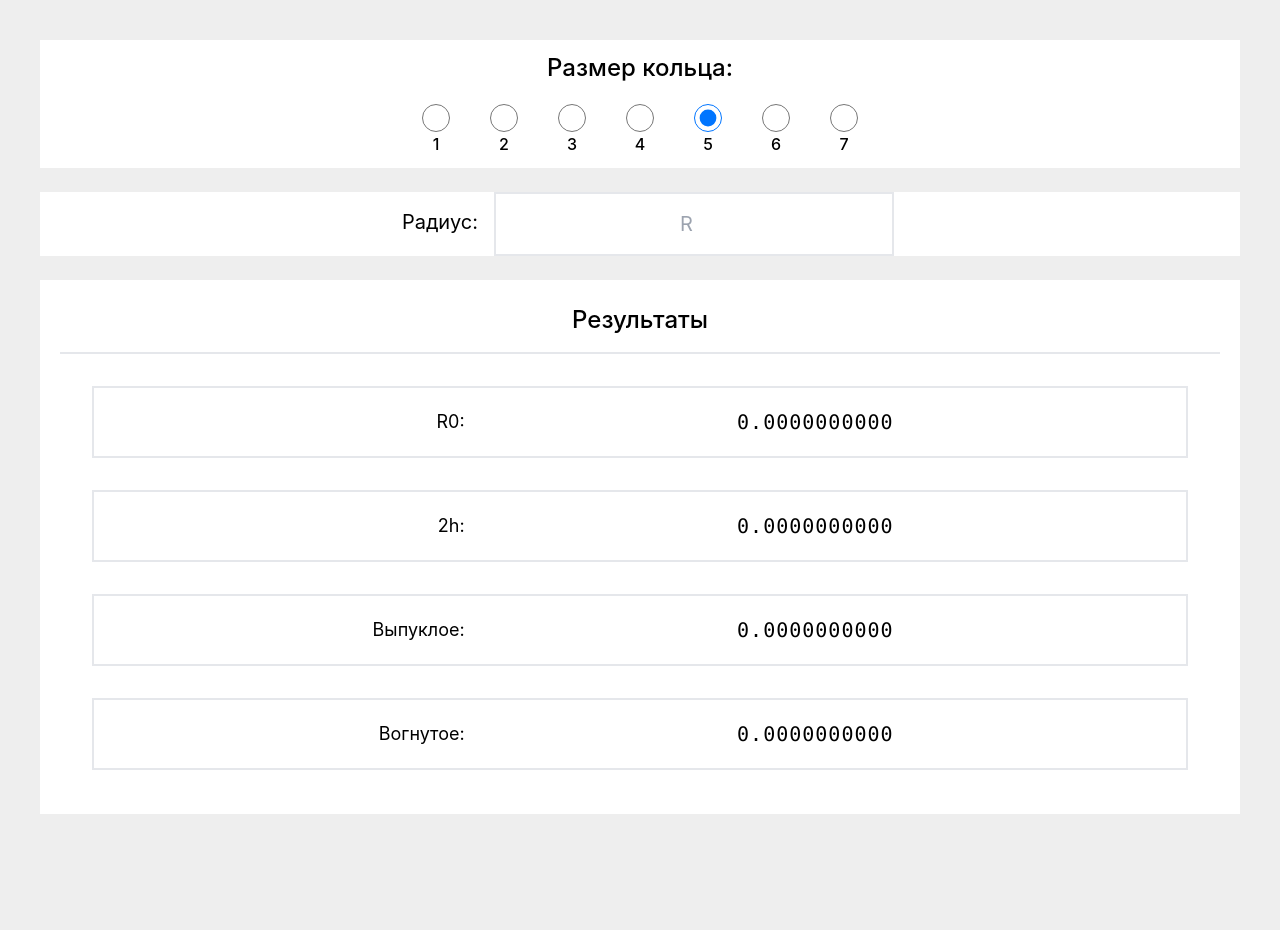
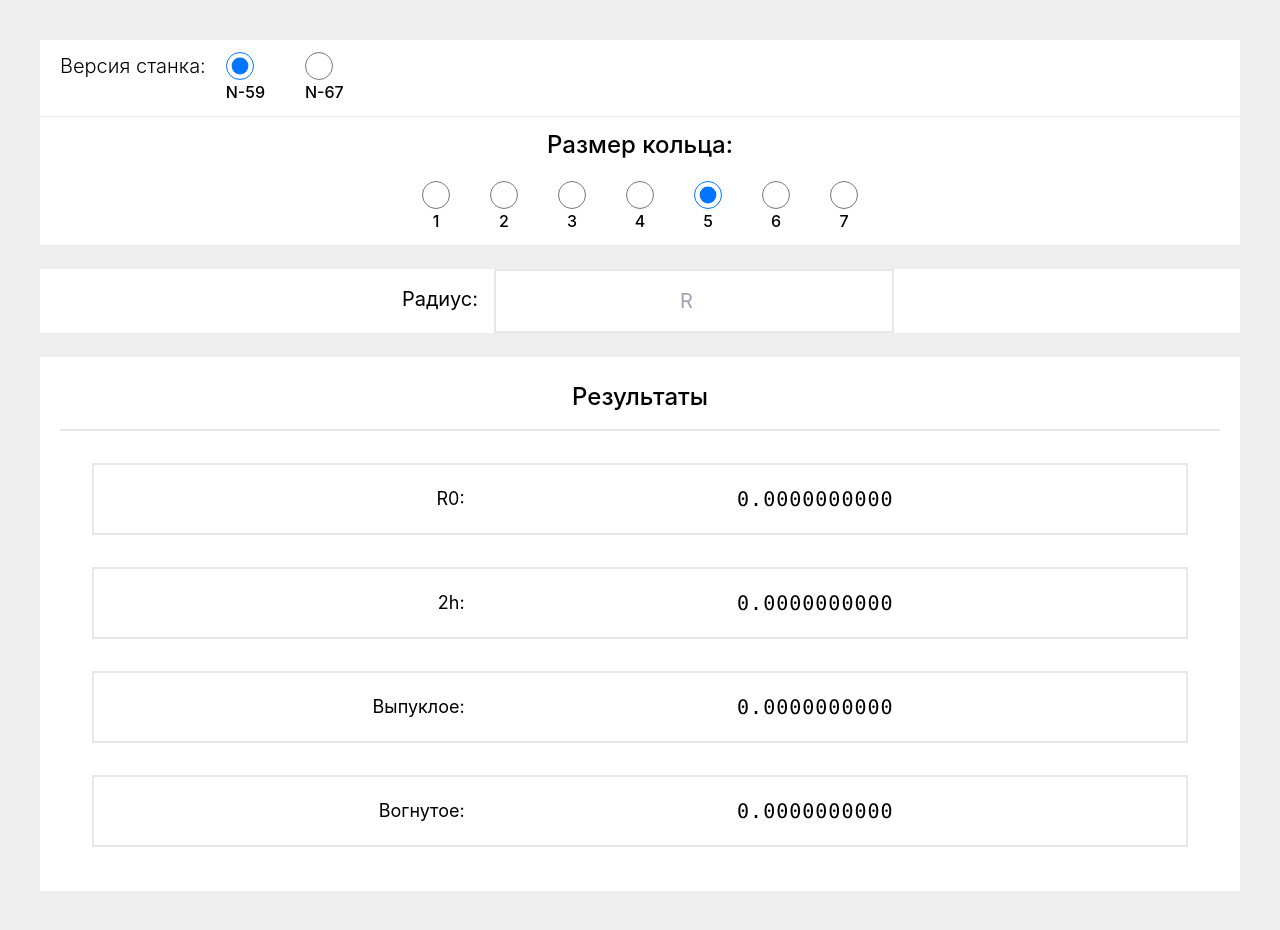
Before and after one commit to agalyan/opticsCalculator, a Next.js app: page / in a window 1280 px wide. Before the commit the page ends 854 px from the top, so only its background shows below. Built offline with nearby package versions, Linux system fonts and the light colour scheme.

Commit message:
Added machine version switcher.

```diff
--- /dev/null
+++ b/components/MachineVersion.js
@@ -0,0 +1,28 @@
+import React from 'react';
+
+const MACHINE_VERSIONS = [
+  {value: 'new', title: 'N-59'},
+  {value: 'old', title: 'N-67'},
+];
+
+const MachineVersion = ({version, setVersion}) => {
+
+  const changeVersion = (e) => {
+    setVersion(e.currentTarget.value);
+  };
+
+  return (
+    <div className='px-5 py-3 text-center bg-white flex border-b'>
+      <span className='font-small mb-5 text-xl '>{`Версия станка:`}</span>
+      {MACHINE_VERSIONS.map(vrs => <span className='inline-flex flex-col mx-2 md:mx-5 font-medium' key={vrs.value}>
+        <input className='w-7 h-7' type="radio"
+          value={vrs.value}
+          checked={version === vrs.value}
+          onChange={changeVersion} />
+          {vrs.title}
+      </span>)}
+    </div>
+  )
+}
+
+export default MachineVersion;
--- a/components/Main.js
+++ b/components/Main.js
@@ -1,17 +1,20 @@
 import React, { useState } from 'react';
 import Radius from './Radius';
 import Result from './Results';
+import MachineVersion from './MachineVersion';
 import SelectRing from './SelectRing';
 
 const Main = () => {
   const [radius, setRadius] = useState('');
   const [ringNumber, setRingNumber] = useState(5);
+  const [machineVersion, setMachineVersion] = useState('new');
 
   return (
     <div className='p-3 md:p-10'>
+        <MachineVersion version={machineVersion} setVersion={setMachineVersion} />
         <SelectRing ringNumber={ringNumber} setRingNumber={setRingNumber} />
         <Radius radius={radius} setRadius={setRadius} />
-        <Result ring={ringNumber} radius={parseFloat(radius)}/>
+        <Result ring={ringNumber} radius={parseFloat(radius)} version={machineVersion}/>
     </div>
   )
 }
--- a/components/Results.js
+++ b/components/Results.js
@@ -7,7 +7,7 @@ const calcHH = (rZero, R) => R > rZero ? 2*(R - Math.sqrt(R * R - rZero * rZero)
 const calcH1 = (r, ro, R) => (R + ro) - Math.sqrt((R + ro) * (R + ro) - r * r);
 const calcH2 = (r, ro, R) => (R - ro) - Math.sqrt((R - ro) * (R - ro) - r * r);
 
-const Results = ({ radius, ring }) => {
+const Results = ({ radius, ring, version="new" }) => {
 
   const [R0, setR0] = useState('');
   const [hh, setHH] = useState('');
@@ -15,7 +15,7 @@ const Results = ({ radius, ring }) => {
   const [h2, setH2] = useState('');
 
   const calcResults = () => {
-    const { r, ro } = radiuses[ring];
+    const { r, ro } = radiuses[version][ring];
     console.log('r: ', r);
     console.log('ro: ', ro);
 
@@ -28,7 +28,7 @@ const Results = ({ radius, ring }) => {
 
   useEffect(() => {
     calcResults();
-  }, [radius, ring]);
+  }, [radius, ring, version]);
 
   return (
     <div className='px-5 py-3 text-center bg-white'>
--- a/configs/radius.json
+++ b/configs/radius.json
@@ -1,4 +1,5 @@
 {
+  "new": {
     "1": {
       "r": 59.9801,
       "ro": 5.144
@@ -17,14 +18,45 @@
     },
     "5": {
       "r": 15.0009,
-        "ro": 2.370
+      "ro": 2.37
     },
     "6": {
       "r": 10.6342,
       "ro": 1.268
     },
     "7": {
-        "r": 7.5110,
+      "r": 7.511,
       "ro": 1.263
     }
+  },
+  "old": {
+    "1": {
+      "r": 59.989,
+      "ro": 4.774
+    },
+    "2": {
+      "r": 42.456,
+      "ro": 4.777
+    },
+    "3": {
+      "r": 29.987,
+      "ro": 4.775
+    },
+    "4": {
+      "r": 21.263,
+      "ro": 3.148
+    },
+    "5": {
+      "r": 14.984,
+      "ro": 2.372
+    },
+    "6": {
+      "r": 10.628,
+      "ro": 1.252
+    },
+    "7": {
+      "r": 7.499,
+      "ro": 1.247
     }
+  }
+}
```
Lines whose indentation alone changed are shown as unchanged.
